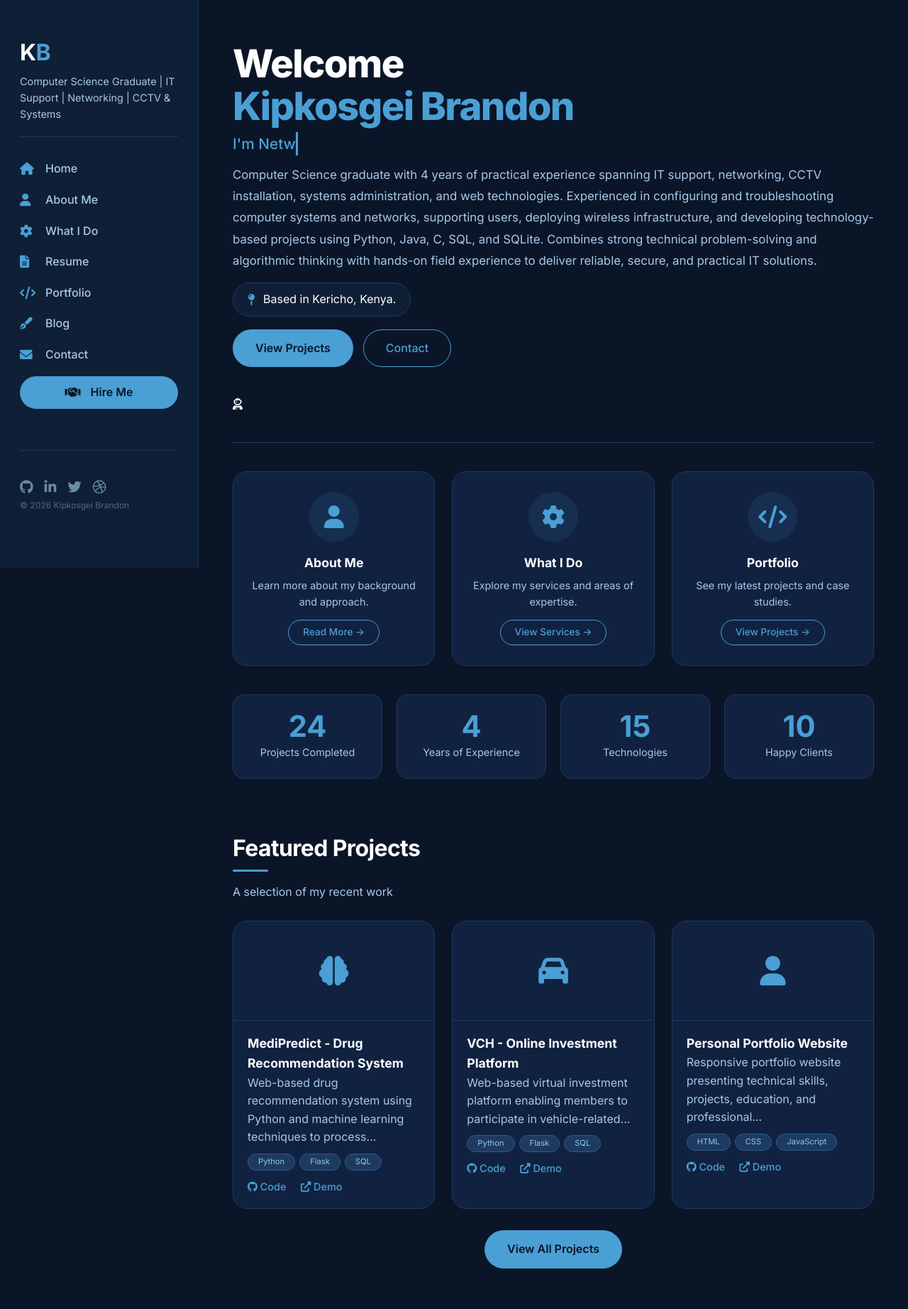
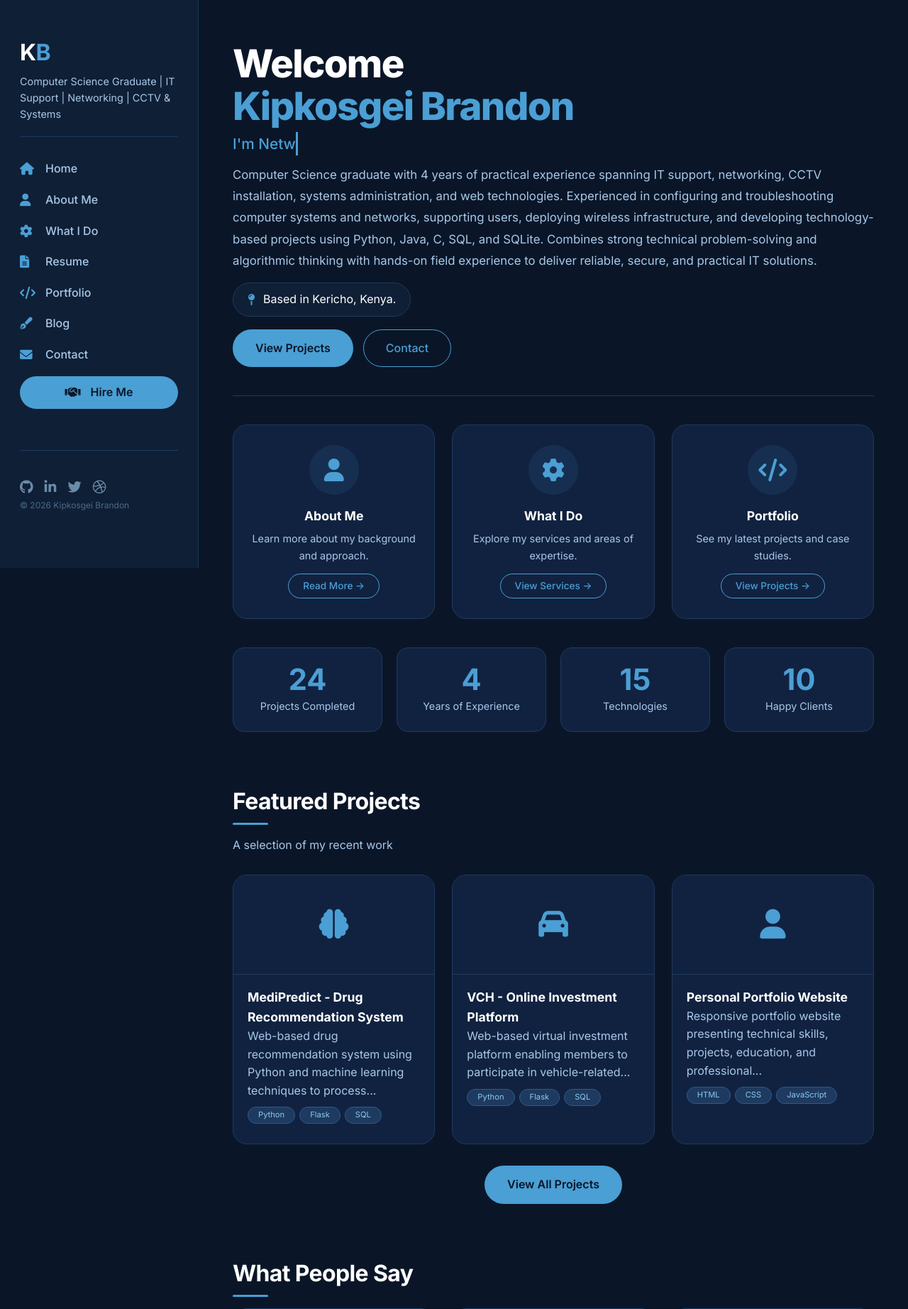
Before and after one commit to Bra-ndy/Brandy_Portfolio, a Flask app: page / in a window 1280 px wide. Shown: the top 1844 px of the page at 71% size. Run offline with Flask 3, Linux system fonts and the light colour scheme.

Commit message:
Remove hero avatar, update project link conditionals

```diff
--- a/templates/index.html
+++ b/templates/index.html
@@ -4,6 +4,7 @@
 
 {% block content %}
 
+<!-- ===== HERO ===== -->
 <section id="home" class="hero-section">
   <div class="hero-row">
     <div class="hero-text">
@@ -18,18 +19,10 @@
         <a href="{{ url_for('contact') }}" class="btn-outline">Contact</a>
       </div>
     </div>
-    <div class="hero-image-wrapper">
-      <div class="hero-avatar">
-        <i class="fas fa-user-astronaut"></i>
-      </div>
-
-      <div class="hero-decorative-circle"></div>
-      <div class="hero-decorative-dots"></div>
-    </div>
   </div>
 </section>
 
-
+<!-- ===== QUICK LINKS ===== -->
 <section class="quick-links">
   <div class="quick-grid">
     <div class="quick-card">
@@ -59,7 +52,7 @@
   </div>
 </section>
 
-
+<!-- ===== STATS ===== -->
 <section class="stats-section">
   <div class="stats-grid">
     <div class="stat-item">
@@ -81,7 +74,7 @@
   </div>
 </section>
 
-
+<!-- ===== FEATURED PROJECTS ===== -->
 <section class="featured-projects">
   <h2 class="section-title">Featured Projects</h2>
   <p class="section-subtitle">A selection of my recent work</p>
@@ -101,8 +94,16 @@
           {% endfor %}
         </div>
         <div class="project-links">
-          <a href="{{ project.github }}" target="_blank"><i class="fab fa-github"></i> Code</a>
-          <a href="{{ project.demo }}" target="_blank"><i class="fas fa-external-link-alt"></i> Demo</a>
+          {% if project.github and project.github != '#' %}
+          <a href="{{ project.github }}" target="_blank" rel="noopener noreferrer">
+            <i class="fab fa-github"></i> Code
+          </a>
+          {% endif %}
+          {% if project.demo and project.demo != '#' %}
+          <a href="{{ project.demo }}" target="_blank" rel="noopener noreferrer">
+            <i class="fas fa-external-link-alt"></i> Live Demo
+          </a>
+          {% endif %}
         </div>
       </div>
     </div>
@@ -114,7 +115,7 @@
   </div>
 </section>
 
-
+<!-- ===== TESTIMONIALS ===== -->
 <section class="testimonials-section">
   <h2 class="section-title">What People Say</h2>
   <div class="testimonials-grid">
@@ -133,7 +134,7 @@
   </div>
 </section>
 
-
+<!-- ===== CTA SECTION ===== -->
 <section class="cta-section">
   <div class="cta-content">
     <h2>Ready to Start a Project?</h2>
@@ -142,6 +143,7 @@
       <a href="{{ url_for('contact') }}" class="btn-primary cta-btn">Get in Touch</a>
       <a href="https://wa.me/254791416755?text=Hi%20Brandon%2C%20I'm%20interested%20in%20working%20with%20you!"
          target="_blank"
+         rel="noopener noreferrer"
          class="btn-whatsapp cta-whatsapp">
         <i class="fab fa-whatsapp"></i> Chat on WhatsApp
       </a>
```
